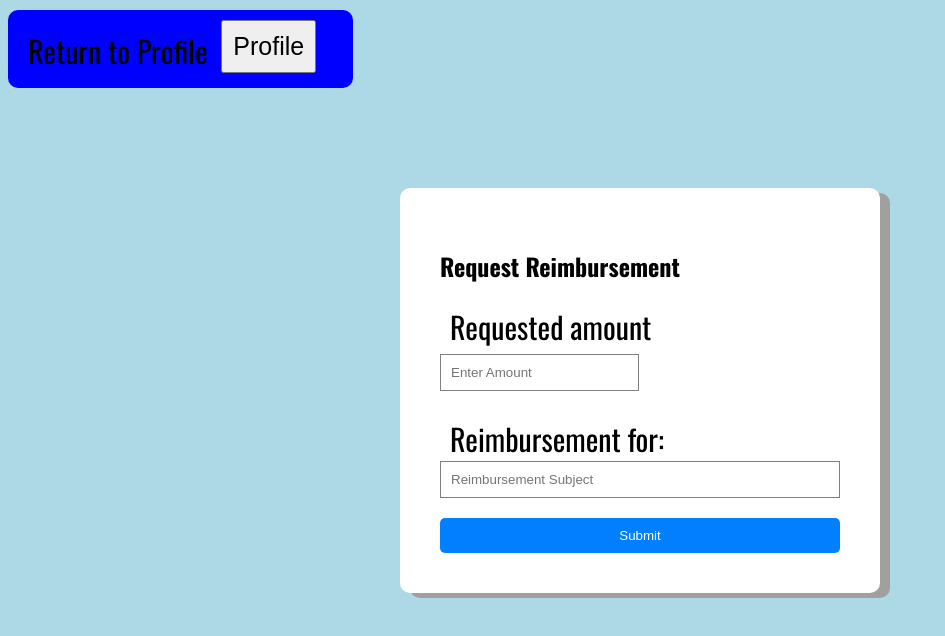
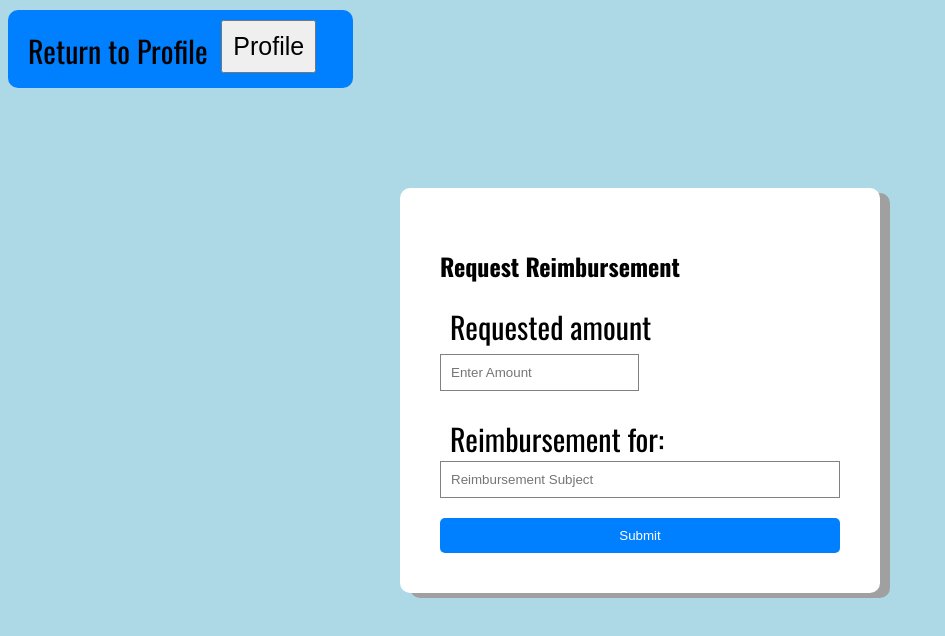
Before and after one commit to HappyHysteria/Project1, a plain HTML site: page main/webapp/employeereimbursement.html in a window 1280 px wide. Shown: the whole page, without its empty margins (0-945 px from the left). Drawn offline with nearby package versions, Linux system fonts and the light colour scheme.

Commit message:
Finished

```diff
--- a/main/webapp/employeereimbursement.html
+++ b/main/webapp/employeereimbursement.html
@@ -42,7 +42,7 @@
 
          ul{
             list-style: none;
-            background-color: blue;
+            background-color: rgb(0, 128, 255);
             padding: 10px;
             width: 325px;
             margin-top: 10px;
```
